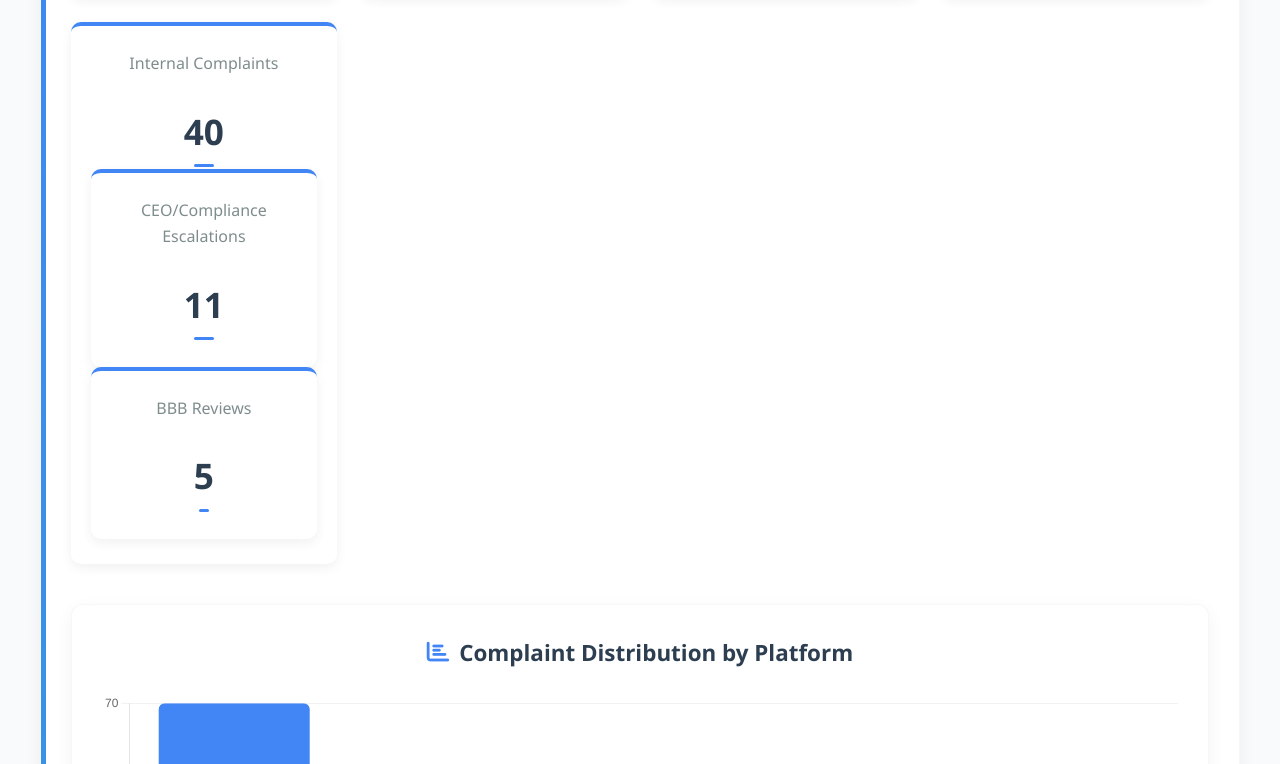
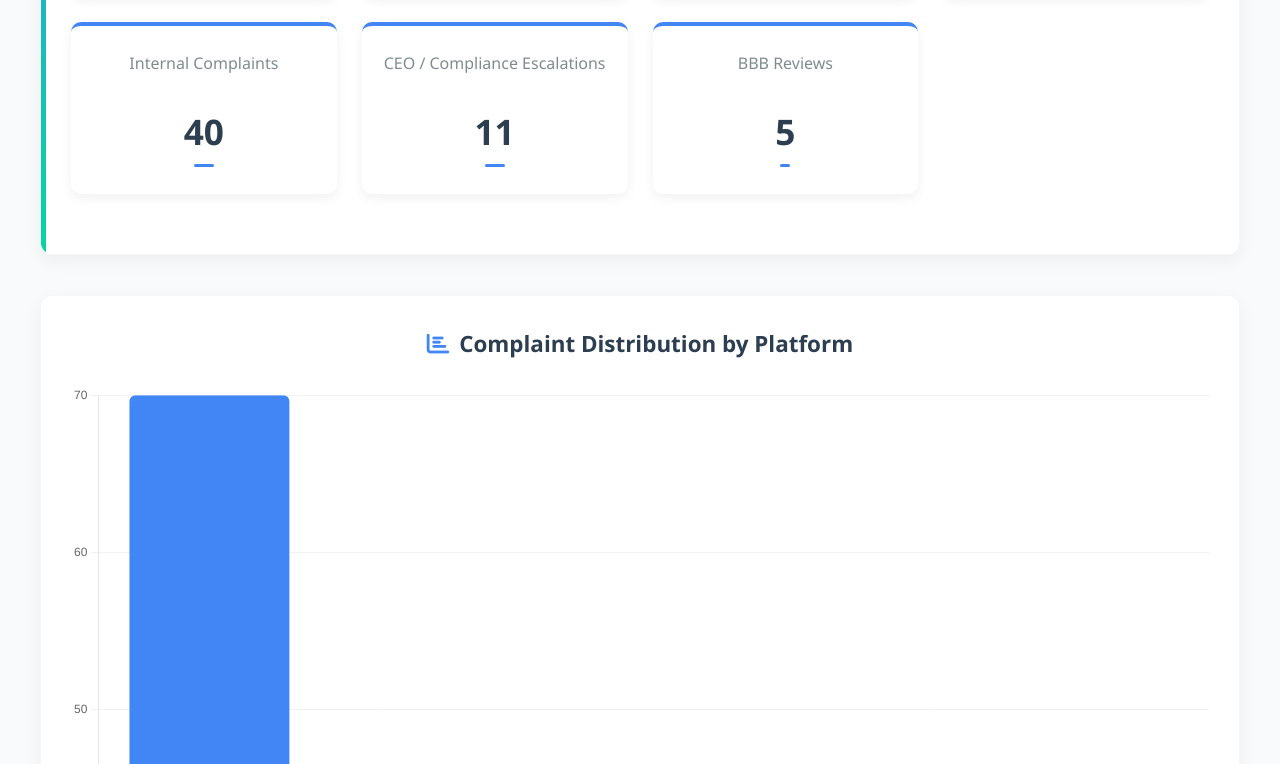
Before and after one commit to MiguelitoRDGZ/Case-Management-System, a plain HTML site: page index.html in a window 1280 px wide. Shown: the part 614-1378 px from the top of the page. Drawn offline with nearby package versions, Linux system fonts and the light colour scheme.

Commit message:
asdasdasdasd

```diff
--- a/index.html
+++ b/index.html
@@ -401,13 +401,16 @@
                     <h3>Internal Complaints</h3>
                     <div class="kpi-value">40
                     </div>
-                    <div class="kpi-card">
-                    <h3>CEO/Compliance Escalations</h3>
-                    <div class="kpi-value">11</div>
+                </div>
+                <div class="kpi-card">
+                    <h3>CEO / Compliance Escalations</h3>
+                    <div class="kpi-value">11
+                    </div>
                 </div>
                 <div class="kpi-card">
                     <h3>BBB Reviews</h3>
-                    <div class="kpi-value">5</div>
+                    <div class="kpi-value">5
+                    </div>
                 </div>
             </div>
         </div>
```
